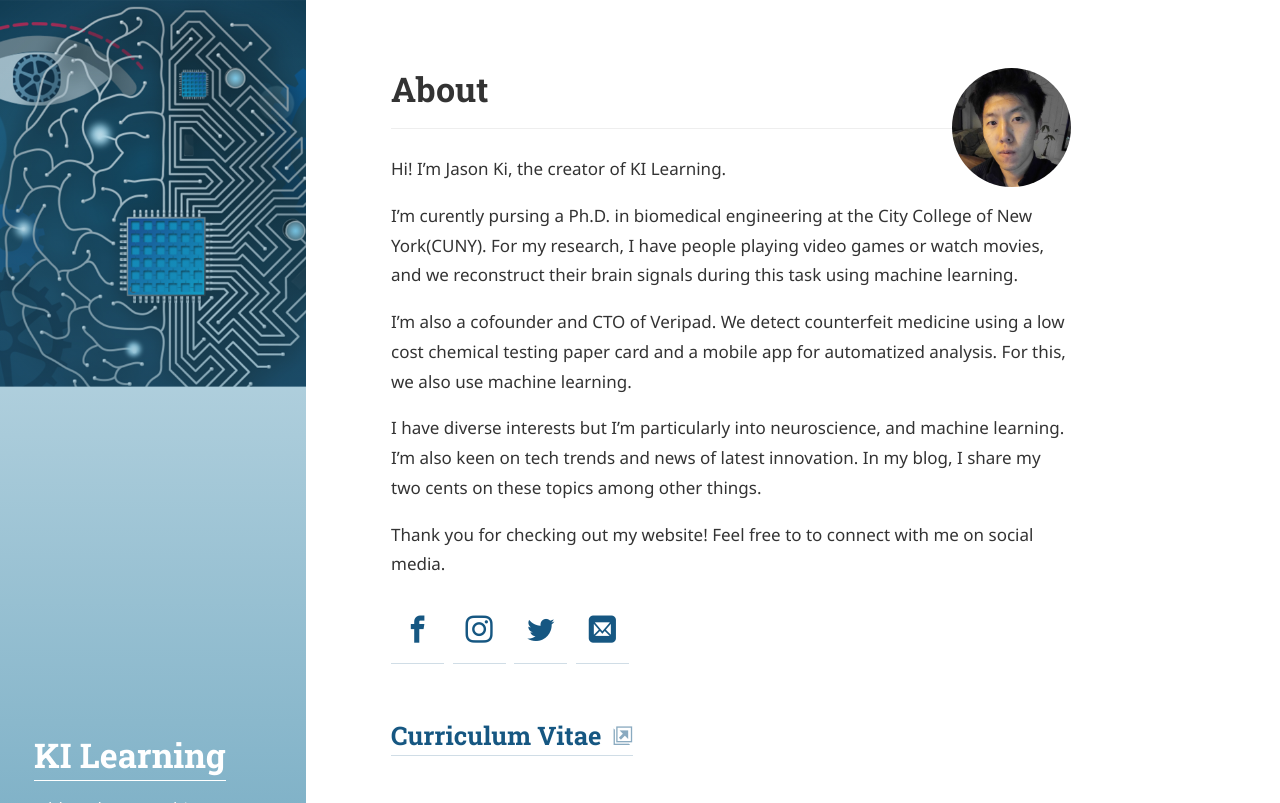
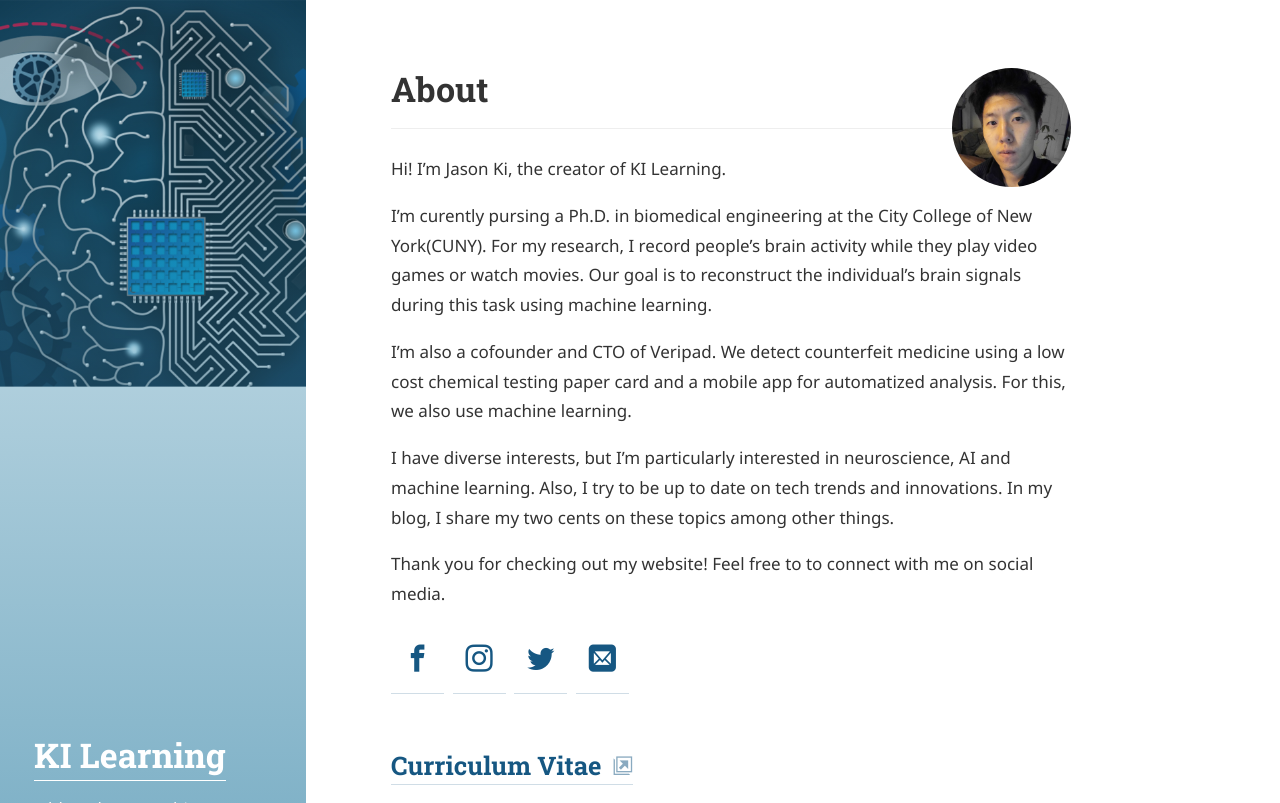
Before and after one commit to JasonJKi/jasonjki.github.io, a Jekyll site: the page built from about.md, in a window 1280 px wide and 1158 px high, cut to the strip 0-803 px from the top of the window. Built offline with Jekyll 4.4.1, drawn with Linux system fonts in a browser that asks for light colours; some web fonts are replaced.

Commit message:
updated about and research

```diff
--- a/_data/authors.yml
+++ b/_data/authors.yml
@@ -11,13 +11,13 @@ Jason:
     Hi! I'm Jason Ki, the creator of KI Learning.
 
 
-    I'm curently pursing a Ph.D. in biomedical engineering at the City College of New York(CUNY). For my research, I have people playing video games or watch movies, and we reconstruct their brain signals during this task using machine learning.
+    I'm curently pursing a Ph.D. in biomedical engineering at the City College of New York(CUNY). For my research, I record people's brain activity while they play video games or watch movies. Our goal is to reconstruct the individual's brain signals during this task using machine learning.
 
 
     I'm also a cofounder and CTO of Veripad. We detect counterfeit medicine using a low cost chemical testing paper card and a mobile app for automatized analysis. For this, we also use machine learning.
 
 
-    I have diverse interests but I'm particularly into neuroscience, and machine learning. I'm also keen on tech trends and news of latest innovation. In my blog, I share my two cents on these topics among other things.
+    I have diverse interests, but I'm particularly interested in neuroscience, AI and machine learning. Also, I try to be up to date on tech trends and innovations. In my blog, I share my two cents on these topics among other things.
 
 
     Thank you for checking out my website! Feel free to to connect with me on social media.
```
Also changed, not shown: Research.md (+0 -2 lines).
